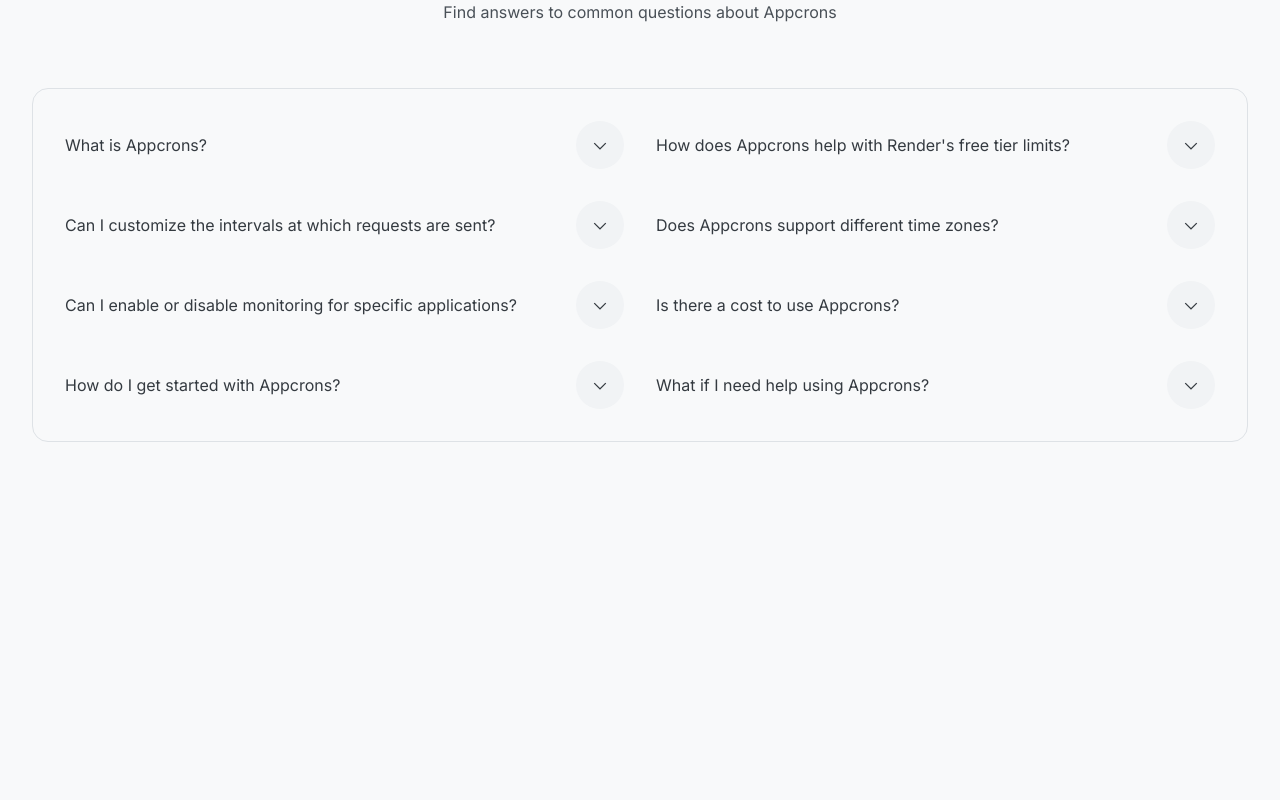
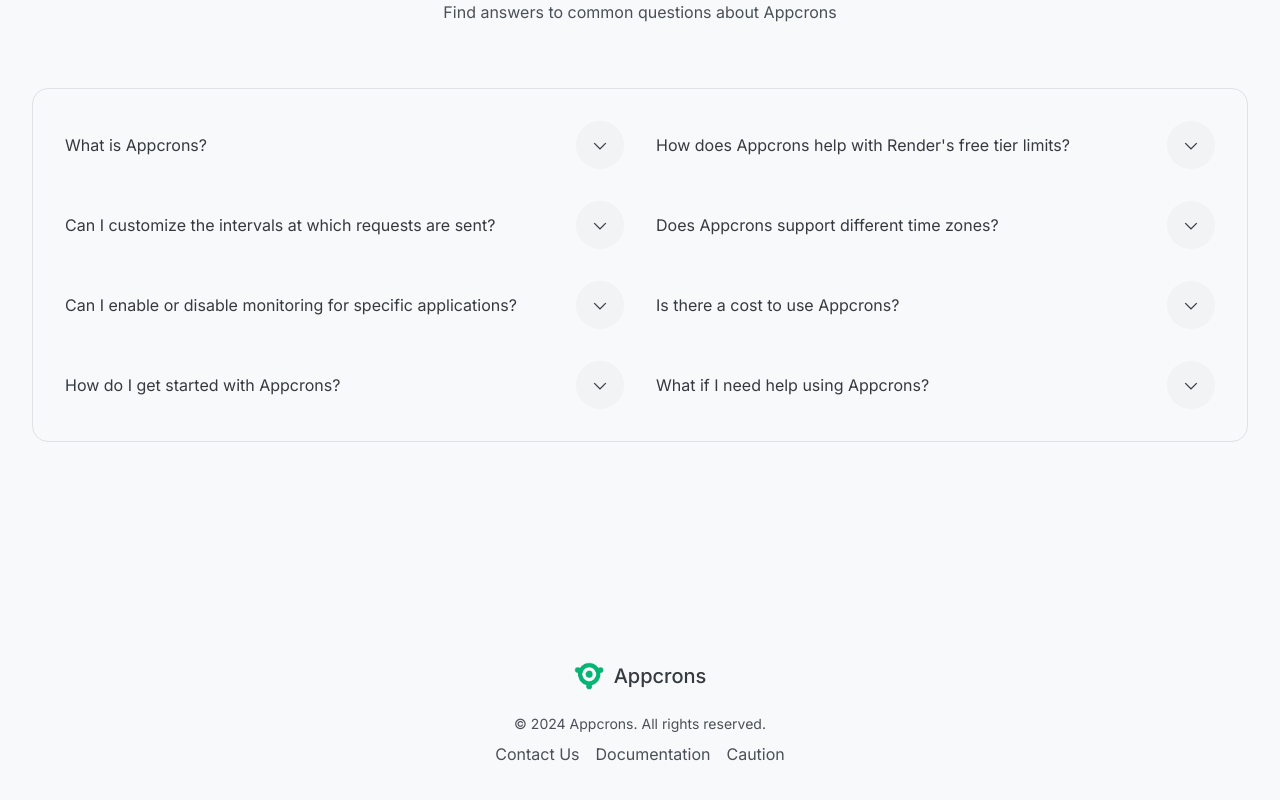
Before and after one commit to Tibz-Dankan/appcrons-web, a Next.js app: page / in a window 1280 px wide. Shown: the part 2192-2992 px from the top of the page. Before the commit the page ends 2634 px from the top, so only its background shows below. Built offline with nearby package versions, Linux system fonts and the light colour scheme; no server answers.

Commit message:
feat: add home page footer

```diff
--- /dev/null
+++ b/src/app/home/Footer.tsx
@@ -0,0 +1,46 @@
+import React from "react";
+import Image from "next/image";
+import Link from "next/link";
+
+export const Footer: React.FC = () => {
+  return (
+    <footer
+      className="h-[50vh] w-full mt-16 space-y-6 bg-blue-500s pt-4
+      flex flex-col items-center justify-center"
+    >
+      <div className="w-full flex items-center justify-center">
+        <div className="w-10">
+          <Image src="/logo.png" width={30} height={30} alt="logo" />
+        </div>
+        <span
+          className="text-color-text-primary
+          font-[500] text-xl"
+        >
+          Appcrons
+        </span>
+      </div>
+      <div className="space-y-2">
+        <div
+          className="flex items-center justify-center text-color-text-secondary
+           space-x-1 text-sm"
+        >
+          <span>&copy;</span>
+          <span>{new Date().getFullYear()}</span>
+          <span>Appcrons.</span>
+          <span>All rights reserved.</span>
+        </div>
+        <div className="flex flex-col items-center justify-center gap-4 sm:flex-row">
+          <div className="flex items-start justify-center text-color-text-secondary">
+            Contact Us
+          </div>
+          <Link href="/docs" className="flex items-start justify-center">
+            <span className="text-color-text-secondary">Documentation</span>
+          </Link>
+          <Link href="/caution" className="flex items-start justify-center">
+            <span className="text-color-text-secondary">Caution</span>
+          </Link>
+        </div>
+      </div>
+    </footer>
+  );
+};
--- a/src/app/page.tsx
+++ b/src/app/page.tsx
@@ -8,6 +8,7 @@ import { Features } from "@/app/home/Features";
 import { WhyAppcrons } from "@/app/home/WhyAppcrons";
 import { FAQ } from "./home/Faq";
 import { CreatorsWords } from "@/app/home/CreatorWords";
+import { Footer } from "@/app/home/Footer";
 
 export default function Home() {
   return (
@@ -49,6 +50,7 @@ export default function Home() {
         <Features />
         <CreatorsWords />
         <FAQ />
+        <Footer />
       </div>
     </div>
   );
```
